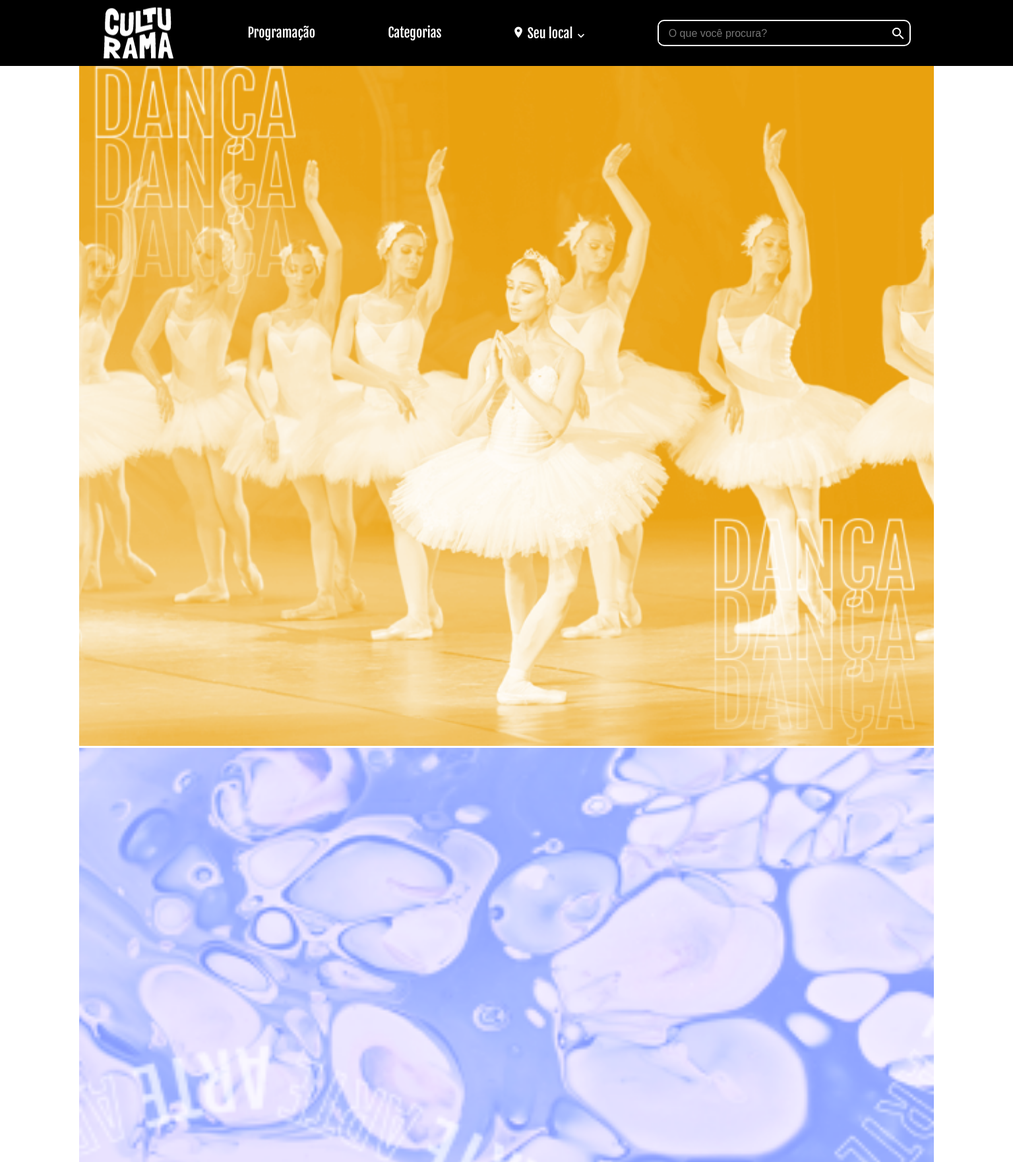
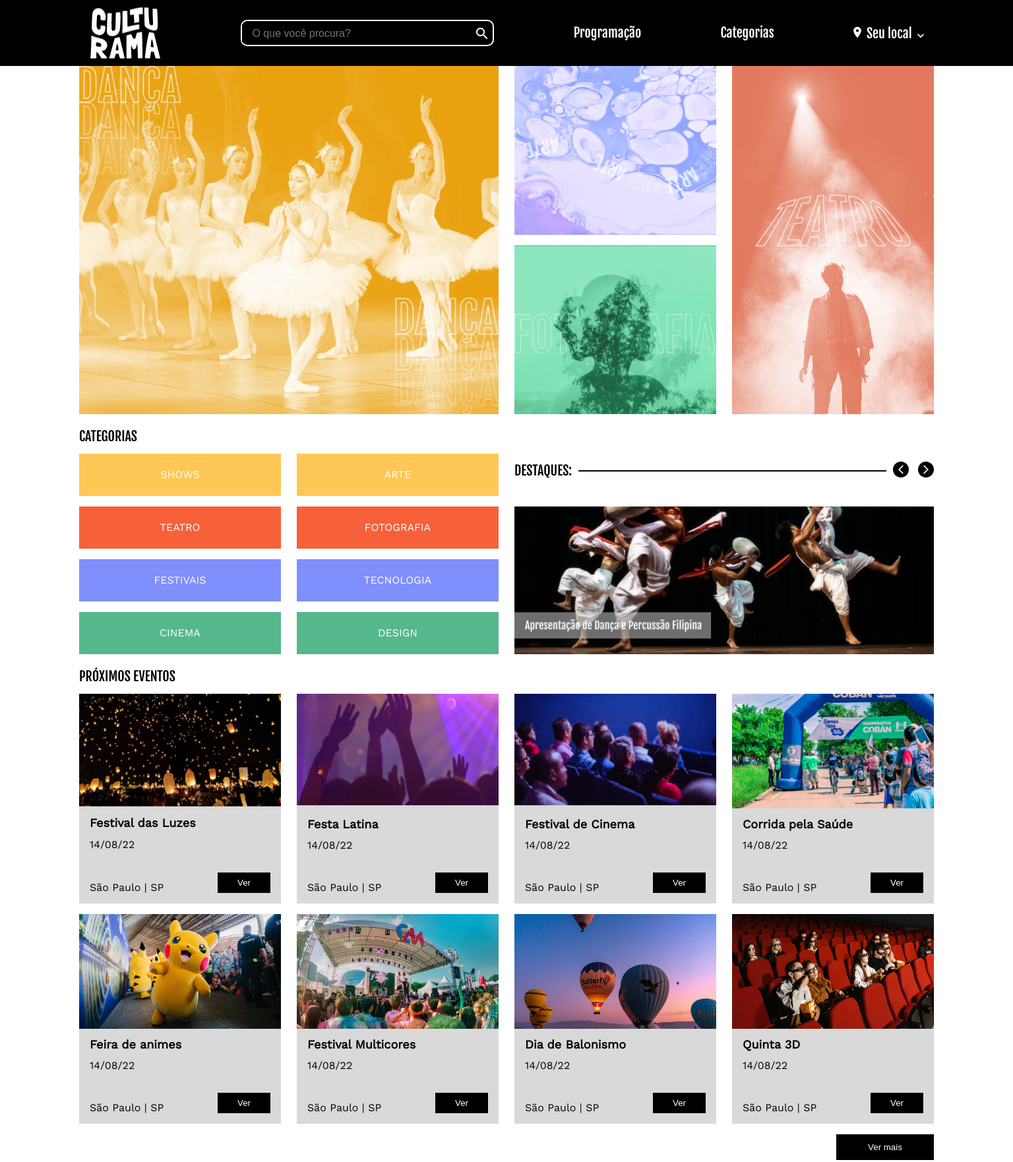
Before and after one commit to renatamontanhana/-Flexbox-treino-, a plain HTML site: page index.html in a window 1536 px wide. Shown: the top 1762 px of the page at 66% size. Drawn offline with nearby package versions, Linux system fonts and the light colour scheme.

Commit message:
Add files via upload

```diff
--- a/assets/style/flex.css
+++ b/assets/style/flex.css
@@ -1,3 +1,5 @@
+/* cabecalho */
+
 .menu {
   display: flex;
   justify-content: space-evenly;
@@ -5,8 +7,106 @@
   flex-wrap: wrap;
   column-gap: 33px;
 }
+
+/* categorias */
+.categorias__lista {
+  display: flex;
+  flex-direction: column;
+  row-gap: 0.5rem;
+}
+
+/* destaques */
+.destaques {
+  display: flex;
+  align-items: center;
+  column-gap: 10px;
+}
+.destaques__barra {
+  flex-grow: 1;
+}
+
+/* eventos */
+.eventos__lista {
+  display: flex;
+  flex-wrap: wrap;
+  column-gap: 1.5rem;
+  row-gap: 1rem;
+  justify-content: center;
+}
+
+.eventos__item {
+  flex-grow: 1;
+  max-width: 400px;
+}
+.agenda__lista {
+  display: flex;
+  flex-wrap: wrap;
+  row-gap: 1rem;
+  column-gap: 1.5rem;
+  justify-content: center;
+}
+
+.agenda__item {
+  flex-grow: 1;
+}
+
+/* rodapé */
+
+.rodape {
+  display: flex;
+  flex-wrap: wrap;
+  justify-content: space-between;
+}
+
+.rodape__logo {
+  align-self: end;
+}
+
 @media (min-width: 720px) {
+  /* cabecalho */
   .menu {
     column-gap: 75px;
   }
+
+  /* categorias */
+  .categorias__lista {
+    flex-wrap: wrap;
+    column-gap: 1.5rem;
+    row-gap: 1rem;
+  }
+  /* eventos */
+  .eventos__lista {
+    justify-content: end;
+  }
+  .agenda__lista {
+    justify-content: end;
+  }
 }
+
+@media (min-width: 1440px) {
+  /* cabecalho */
+  .menu {
+    column-gap: 105px;
+    flex-wrap: nowrap;
+  }
+
+  .menu__item:nth-child(1) {
+    order: 1;
+  }
+
+  .menu__item:nth-child(2) {
+    order: 3;
+  }
+
+  .menu__item:nth-child(3) {
+    order: 4;
+  }
+
+  .menu__item:nth-child(4) {
+    order: 5;
+  }
+
+  .menu__item:nth-child(5) {
+    order: 2;
+  }
+}
--- /dev/null
+++ b/assets/style/grid.css
@@ -0,0 +1,99 @@
+.banner {
+  display: grid;
+  gap: 1rem;
+}
+.banner img:nth-child(1) {
+  grid-column: 1/3;
+}
+.banner img:nth-child(4) {
+  grid-column: 2/3;
+  grid-row: 2/4;
+}
+.eventos__item {
+  display: grid;
+  grid-template-columns: 1fr auto;
+  grid-template-rows: auto repeat(2, 1fr) auto;
+  grid-template-areas:
+    "imagem imagem"
+    "nome nome"
+    "data data"
+    "local botao";
+}
+.eventos__item img {
+  grid-area: imagem;
+}
+
+.eventos__item h3 {
+  grid-area: nome;
+  align-self: center;
+}
+
+.eventos__item h4 {
+  grid-area: data;
+}
+
+.eventos__item h5 {
+  grid-area: local;
+  align-self: end;
+}
+
+.eventos__item button {
+  grid-area: botao;
+}
+
+.agenda__item {
+  display: grid;
+  grid-template-columns: repeat(2, 1fr);
+  grid-template-rows: auto 1fr;
+}
+
+.agenda__item img {
+  grid-column: 1/3;
+}
+
+@media (min-width: 720px) {
+  .banner {
+    grid-template-columns: calc(50% - 0.75rem);
+    column-gap: 1.5rem;
+  }
+
+  .banner img:nth-child(1) {
+    grid-column: 1/2;
+    grid-row: 1/3;
+  }
+
+  .banner img:nth-child(4) {
+    grid-column: 3/4;
+    grid-row: 1/3;
+  }
+}
+
+@media (min-width: 1440px) {
+  .categorias {
+    display: grid;
+    grid-template-columns: calc(50% - 0.75rem);
+    grid-template-areas:
+      "titulo titulo"
+      "lista destaque"
+      "lista imagem";
+    grid-template-rows: auto 1fr auto;
+    row-gap: 1rem;
+    column-gap: 1.5rem;
+  }
+
+  .categorias__titulo {
+    grid-area: titulo;
+  }
+
+  .categorias__lista {
+    grid-area: lista;
+  }
+
+  .categorias__destaques {
+    grid-area: destaque;
+  }
+
+  .categorias__imagem {
+    grid-area: imagem;
+  }
+}
--- a/index.html
+++ b/index.html
@@ -21,6 +21,8 @@
       href="./assets/img/Favicon2.png"
       type="image/x-icon"
     />
+    <link rel="stylesheet" href="./assets/style/grid.css" />
+
     <link rel="stylesheet" href="./assets/style/flex.css" />
 
     <link rel="stylesheet" href="./assets/style/style.css" />
```
